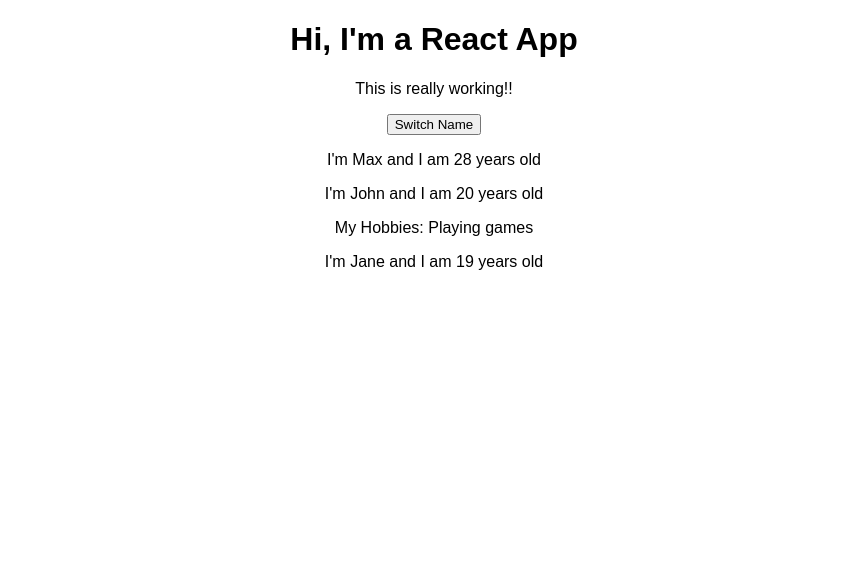
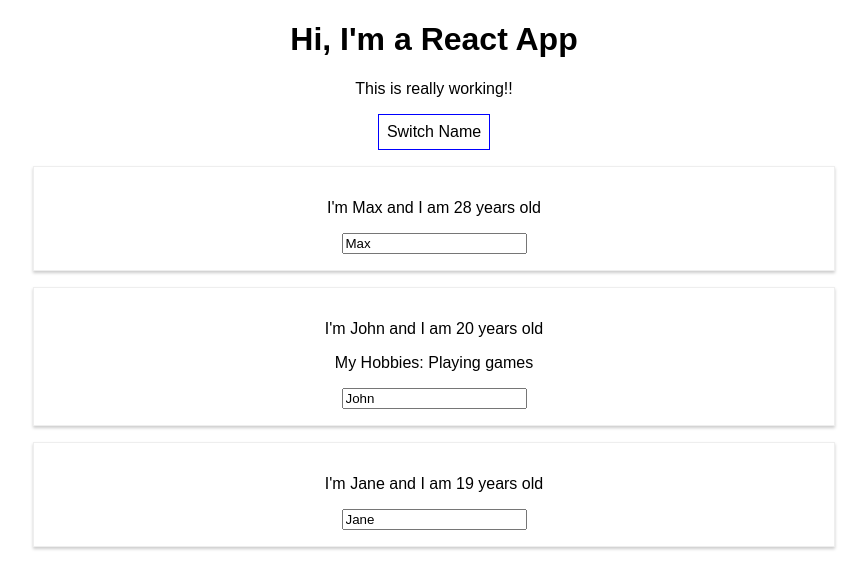
Before and after one commit to Jesuloba-world/my-first-react-app, a React (Create React App) app: page / in a window 1280 px wide. Shown: the top 588 px of the page, without its empty margins (206-1073 px from the left). Built offline with nearby package versions, Linux system fonts and the light colour scheme.

Commit message:
styling components, passing arguments and state.

```diff
--- a/src/App.js
+++ b/src/App.js
@@ -11,28 +11,60 @@
     ]
   };
 
-  switchNameHandler = () => {
+  switchNameHandler = (newName) => {
     // console.log('Was Clicked');
     // WON'T WORK: this.state.persons[0].name = "Maximilian";
 
     this.setState({
       persons: [
-        { name: "Maximilian", age: 28 },
+        { name: newName, age: 28 },
         { name: "John", age: 21 },
         { name: "Jane", age: 20 }
       ]
     })
   }
 
+  nameChangedHandler = (event) => {
+    this.setState({
+      persons: [
+        { name: "Max", age: 28 },
+        { name: event.target.value, age: 21 },
+        { name: "Jane", age: 19 }
+      ]
+    })
+  }
+
+
   render() {
+
+    const style = {
+      backgroundColor: 'white',
+      font: 'inherit',
+      border: '1px solid blue',
+      padding: '8px',
+      cursor: 'pointer'
+    };
+
     return (
       <div className="App">
         <h1>Hi, I'm a React App</h1>
         <p>This is really working!!</p>
-        <button onClick={this.switchNameHandler} >Switch Name</button>
-        <Person name={this.state.persons[0].name} age={this.state.persons[0].age} />
-        <Person name={this.state.persons[1].name} age={this.state.persons[1].age} >My Hobbies: Playing games</Person>
-        <Person name={this.state.persons[2].name} age={this.state.persons[2].age} />
+        <button
+          style = {style}
+          onClick={() => this.switchNameHandler('Maximilian!!')} >
+            Switch Name
+        </button>
+        <Person
+          name={this.state.persons[0].name}
+          age={this.state.persons[0].age} />
+        <Person
+          name={this.state.persons[1].name}
+          age={this.state.persons[1].age}
+          click={this.switchNameHandler.bind(this, 'Max!')}
+          changed = {this.nameChangedHandler} >My Hobbies: Playing games</Person>
+        <Person
+          name={this.state.persons[2].name}
+          age={this.state.persons[2].age} />
       </div>
     );
 
--- /dev/null
+++ b/src/Person/Person.css
@@ -0,0 +1,8 @@
+.Person {
+    width: 60%;
+    margin: 16px auto;
+    border: 1px solid #eee;
+    box-shadow: 0 2px 3px #ccc;
+    padding: 16px;
+    text-align: center;
+}
--- a/src/Person/Person.js
+++ b/src/Person/Person.js
@@ -1,10 +1,14 @@
 import React from 'react';
+
+import './Person.css';
 
 const person = (props) => {
     return (
-        <div>
-            <p>I'm {props.name} and I am {props.age} years old</p>
+        <div className="Person">
+            <p onClick={props.click} >I'm {props.name} and I am {props.age} years old</p>
             <p>{props.children}</p>
+
+            <input type="text" onChange={props.changed} value={props.name} />
         </div>
     );
 };
```
